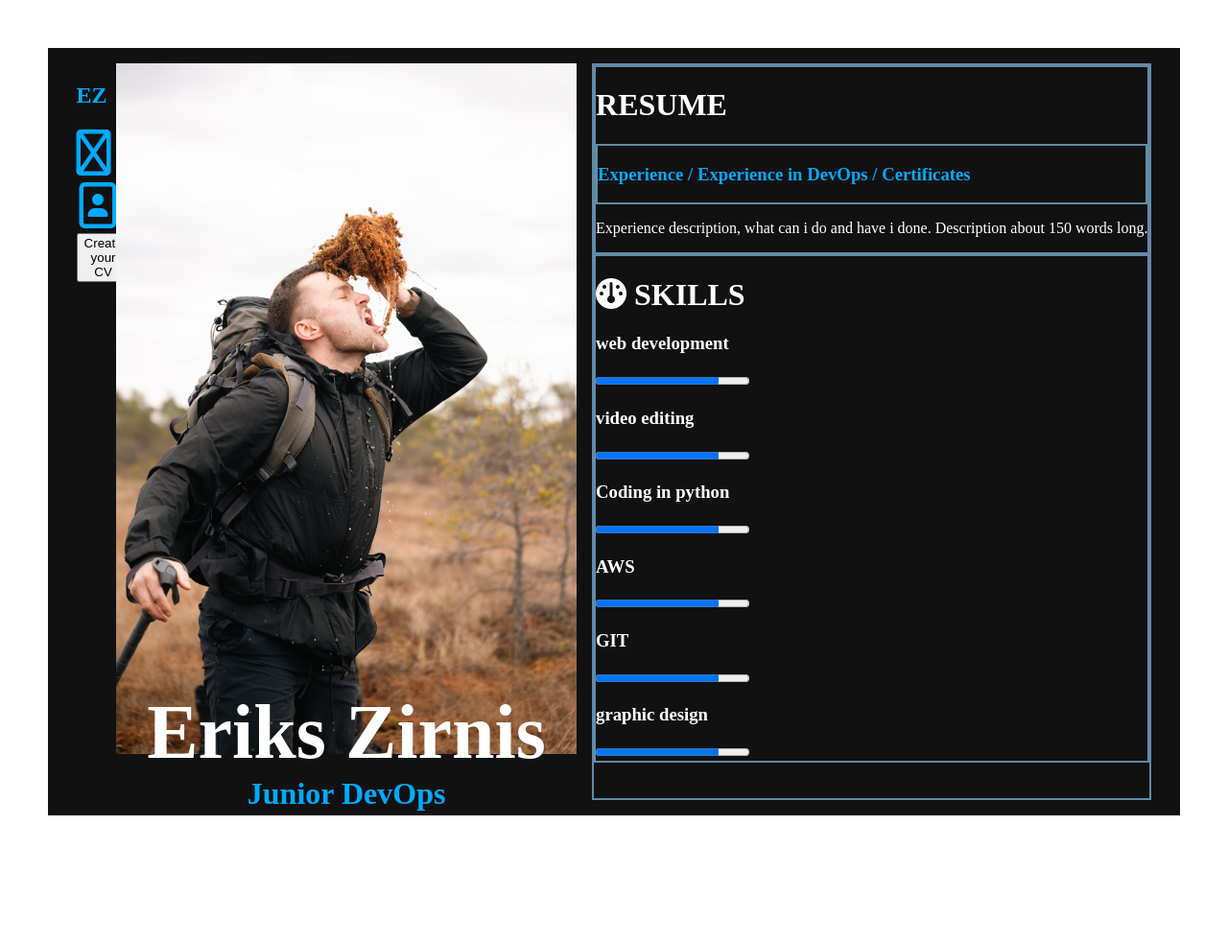
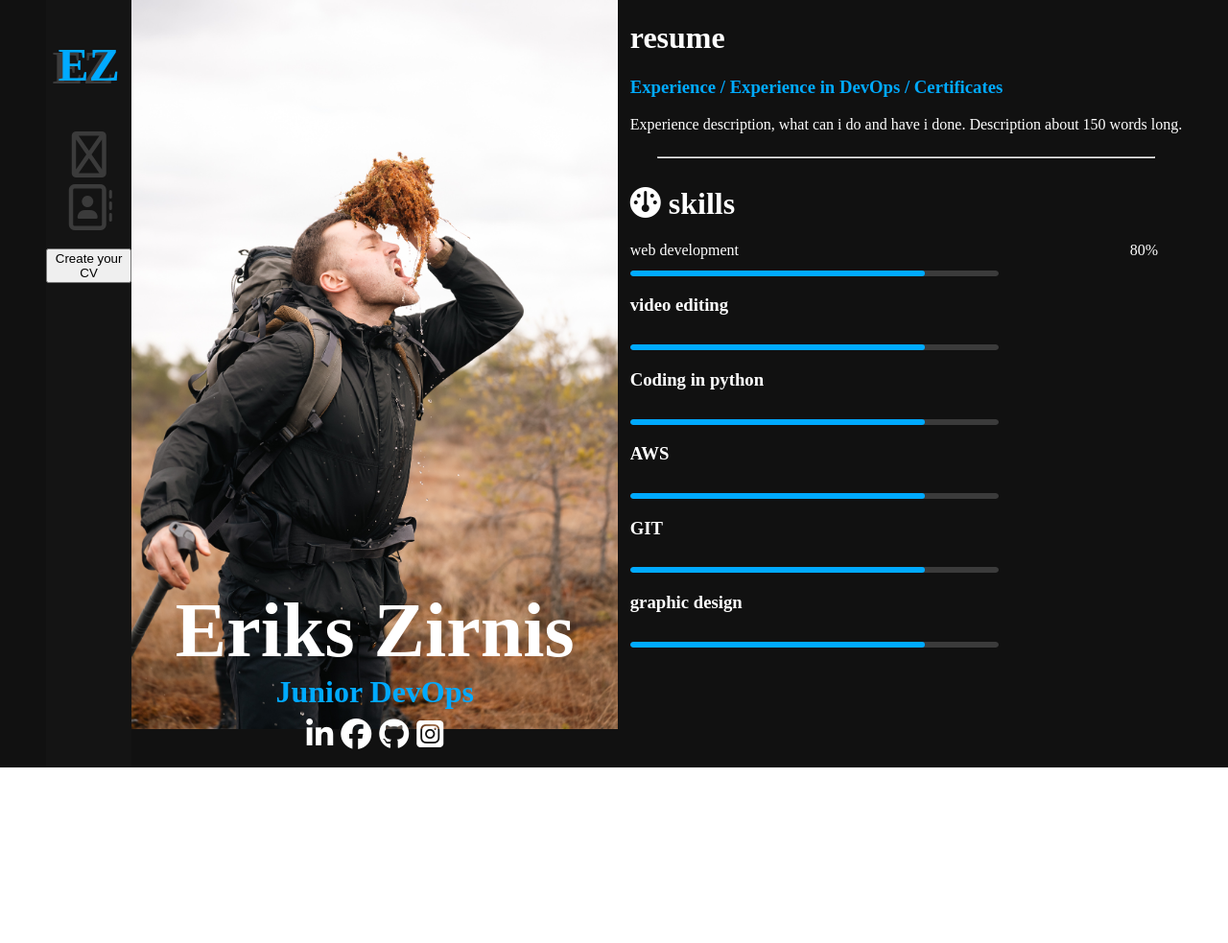
Before and after one commit to turbopea/flask_web_app, a plain HTML site: page templates/index.html in a window 1280 px wide. Shown: the whole page at 96% size. After the commit the page ends 800 px from the top, so only its background shows below. Drawn offline with Linux system fonts and the light colour scheme; files that its build step writes are made by us from their sources; files whose address does not match are found by name.

Commit message:
edit styles.css, edit index.html

```diff
--- a/static/styles.css
+++ b/static/styles.css
@@ -1,29 +1,41 @@
 body {
-  margin: 50px;
+  margin: 0px;
 }
 .container {
   display: flex;
   min-height: 100vh;
   justify-content: center;
   box-sizing: border-box;
-  gap: 1rem;
-  padding: 1rem;
+  gap: 0;
+  padding: 0;
   background-color: #111111;
 }
 .navbar {
   border: 0px solid rgb(96 139 168);
-  width: 2vw;
+  width: 7vw;
+  flex-direction: column;
+  display: flex;
+  background-color: #141414;
 }
-.navbar h2 {
+#EZ{
   color: #00aaff;
+  text-shadow:-6px 3px 0px #3b3b3b;
+  font-size: 3em;
+  justify-self: center;
+  align-self: center;
 }
+
 .navbar nav {
-  color: #00aaff;
+  color: #3b3b3b;
   font-size: 3em;
+  align-self: center;
+  justify-content: center;
 }
 .picture {
   border: 0px solid rgb(96 139 168);
-  height: 90vh;
+  height: 95vh;
+  margin-right: 1%
+
 }
 .picture img {
   width: 100%;
@@ -37,7 +49,7 @@ body {
   align-items: center;
   justify-content: center;
   border: 0px solid rgb(96 139 168);
-  bottom: 10%;
+  bottom: 20%;
   flex-direction: column;
 }
 .overlay h1 {
@@ -53,18 +65,18 @@ body {
 }
 .overlay p {
   color: white;
-  margin: 50px;
+  margin: 1vh;
   font-size: 2em;
 }
 
 .rightwing {
   display: flex;
   flex-direction: column;
-  border: 2px solid rgb(96 139 168);
+  border: 0px solid rgb(96 139 168);
   background-color: #111111;
 }
 .resume {
-  border: 2px solid rgb(96 139 168);
+  border: 0px solid rgb(96 139 168);
 }
 .resume h1 {
   color: white;
@@ -75,8 +87,11 @@ body {
 .resume p {
   color: white;
 }
+hr {
+width: 90%
+}
 .skills {
-  border: 2px solid rgb(96 139 168);
+  border: 0px solid rgb(96 139 168);
 }
 .skills h1 {
   color: white;
@@ -84,3 +99,36 @@ body {
 .skills h3 {
   color: white;
 }
+.progress-bar{
+  margin-bottom: 1rem;
+}
+.progress-bar progress {
+  width: 30vw;
+  height: 6px;
+  border-radius: 6px;
+  border: none;
+  overflow: hidden;
+
+}
+.progress-label{
+  display:flex;
+  color: white;
+  justify-content: space-between;
+  margin-right: 25px;
+}
+
+progress::-webkit-progress-bar {
+  background-color:#3b3b3b;
+  border-radius: 6px;
+}
+
+progress::-webkit-progress-value{
+  background-color:#00aaff;
+  border-radius: 6px;
+}
+
+  /* Filled portion — Firefox */
+progress::-moz-progress-bar {
+  background-color: #00aaff;
+  border-radius: 6px;
+}
--- a/templates/index.html
+++ b/templates/index.html
@@ -19,7 +19,7 @@
   <body>
     <div class="container">
       <div class="navbar">
-        <h2>EZ</h2>
+        <h2 id="EZ">EZ</h2>
         <nav><i class="fa-regular fa-house"></i> </nav>
         <nav><i class="fa-regular fa-address-book"></i></nav>
         <nav><button>Create your CV</button></nav>
@@ -39,7 +39,7 @@
       </div>
       <div class="rightwing">
         <div class="resume">
-            <h1>RESUME</h1>
+            <h1>resume</h1>
             <div class="resume" id="one">
                 <h3>Experience / Experience in DevOps / Certificates</h3>
             </div>
@@ -47,21 +47,31 @@
                 Description about 150 words long.
             </p>
         </div>
+        <hr>
         <div class="skills">
             <h1><i class="fa-solid fa-gauge"></i>
-                SKILLS</h1>
-            <h3>web development</h3>
-            <progress id = "1st" value = "80" max="100">80%</progress>
-            <h3>video editing</h2>
-            <progress id = "2st" value = "80" max="100">80%</progress>
-            <h3>Coding in python</h3>
-            <progress id = "3st" value = "80" max="100">80%</progress>
-            <h3>AWS</h3>
-            <progress id = "4st" value = "80" max="100">80%</progress>
-            <h3>GIT</h3>
-            <progress id = "5st" value = "80" max="100">80%</progress>
-            <h3>graphic design</h3>
-            <progress id = "6st" value = "80" max="100">80%</progress>
+                skills</h1>
+            <div class="progress-bar">
+              <div class="progress-label">
+                <span>web development</span>
+                <span>80%</span>
+              </div>
+              <progress id = "skill-1" value = "80" max="100"></progress>
+
+              <h3>video editing</h3>
+              <progress id = "skill-2" value = "80" max="100">80%</progress>
+              <h3>Coding in python</h3>
+              <progress id = "skill-3" value = "80" max="100">80%</progress>
+              <h3>AWS</h3>
+              <progress id = "skill-4" value = "80" max="100">80%</progress>
+              <h3>GIT</h3>
+              <progress id = "skill-5" value = "80" max="100">80%</progress>
+              <h3>graphic design</h3>
+              <progress id = "skill-6" value = "80" max="100">80%</progress>
+
+
+            </div>
+
         </div>
 
 
```
